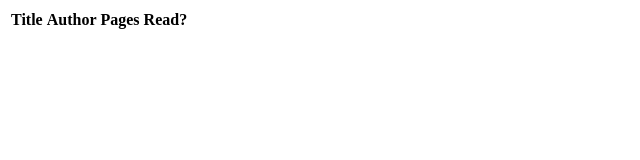
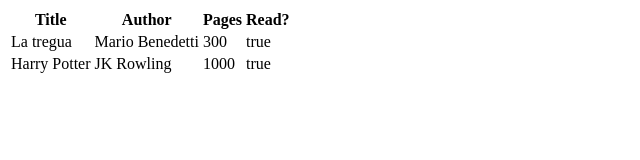
Before and after one commit to AlduLonghi/library-js-project, a plain HTML site: page index.html in a window 1280 px wide. Shown: the whole page, without its empty margins (0-640 px from the left). Drawn offline with Linux system fonts and the light colour scheme.

Commit message:
Build displayBooks function

```diff
--- a/index.html
+++ b/index.html
@@ -14,6 +14,9 @@
            <th>Read?</th>
        </tr>
     </table>
+    <div id="test">
+
+    </div>
 <script src="main.js"></script>
 </body>
 </html>
--- a/main.js
+++ b/main.js
@@ -1,3 +1,5 @@
+const book1 = new Book('La tregua', 'Mario Benedetti', '300', true);
+const book2 = new Book('Harry Potter', 'JK Rowling', '1000', true);
 let myLibrary = [book1, book2];
 
 function Book(title, author, pagesNum, read) {
@@ -11,19 +13,22 @@ function addBookToLibrary() {
 
 }
 
-const bookCard = document.querySelector('#books-table')
 
 function displayBooks(books) {
+  var bookCard = document.querySelector('#books-table')
   for (let book in books) {
     let tableRow = document.createElement('tr');
-    let bookTitle = document.createElement('td');
-    let bookTitle = document.createTextNode(books[book].title);
-    tableRow.appendChild(bookTitle);
+    let bookKeys = Object.values(books[book]);
+    console.log(bookKeys);
+    for (let key in bookKeys) {
+      let bookTitle = document.createElement('td');
+      let bookTitleContent = document.createTextNode(bookKeys[key]);
+      bookTitle.appendChild(bookTitleContent);
+      tableRow.appendChild(bookTitle);
+    }
     bookCard.appendChild(tableRow);
   }
 }
 
-const book1 = new Book('La tregua', 'Mario Benedetti', '300', true);
-const book2 = new Book('Harry Potter', 'JK Rowling', '1000', true);
 
 displayBooks(myLibrary);
```
